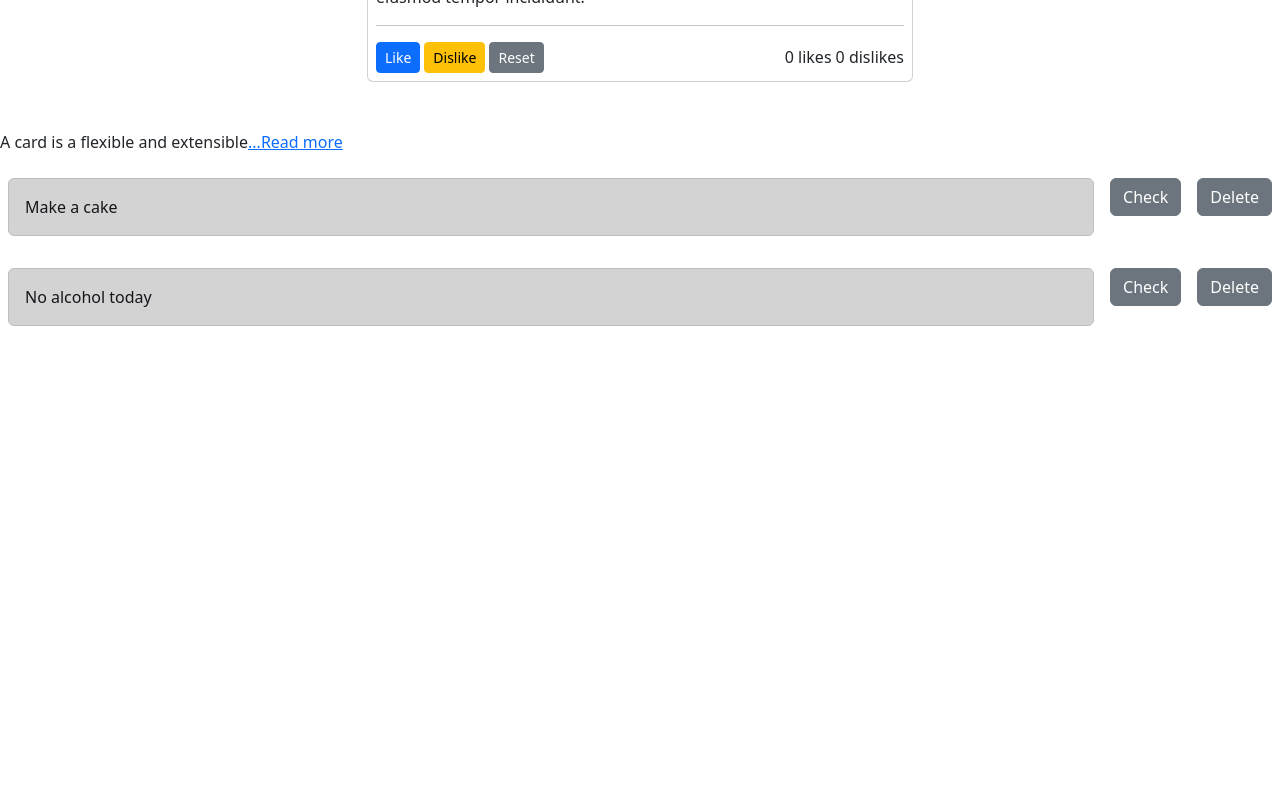
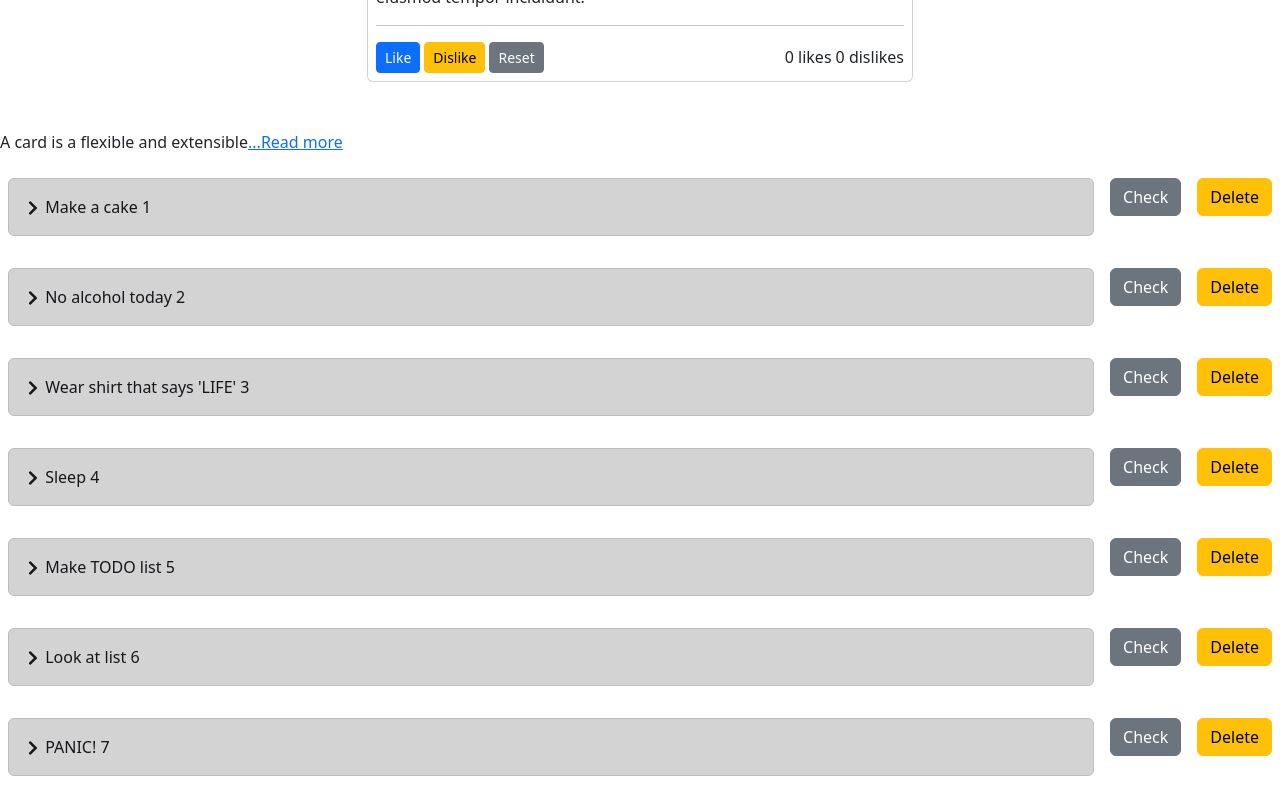
Before and after one commit to simmona92/React-lesson, a React (Create React App) app: page / in a window 1280 px wide. Shown: the part 1381-2181 px from the top of the page. Before the commit the page ends 1731 px from the top, so only its background shows below. Built offline with nearby package versions, Linux system fonts and the light colour scheme.

Commit message:
Add files via upload

```diff
--- a/src/Components/Task/Task.js
+++ b/src/Components/Task/Task.js
@@ -1,17 +1,18 @@
 import React from 'react'
-import Tasks from '../Tasks/Tasks'
+import Tasks from '../Tasks/Tasks';
+import {FaCheck, FaChevronRight} from "react-icons/fa";
 
 function Task(props) {
-    let {taskTitle, status} = props;
+    let {id, taskTitle, status, changeStatus, deleteTask} = props;
   return (
-    <div class="d-flex">
-        <div class="p-2 flex-grow-1">
-            <div class="alert alert-dark" role="alert">{taskTitle}</div>
+    <div className="d-flex">
+        <div className="p-2 flex-grow-1">
+            <div className= {status? "alert alert-success":"alert alert-dark"}  role="alert">{status? <FaCheck/>:<FaChevronRight/>} {taskTitle} {id}</div>
         </div>
-        <div class="p-2"><button type="button" class="btn btn-secondary">Check</button></div>
-        <div class="p-2"><button type="button" class="btn btn-secondary">Delete</button></div>
+        <div onClick = {() => changeStatus(id)} className="p-2"><button type="button" className="btn btn-secondary">{status? "Done":"Check"}</button></div>
+        <div onClick = {() => deleteTask(id)} className="p-2"><button type="button" className="btn btn-warning">Delete</button></div>
     </div>
   )
 }
 
-export default Task
+export default Task;
--- a/src/Components/Tasks/Tasks.js
+++ b/src/Components/Tasks/Tasks.js
@@ -1,26 +1,70 @@
-import React from 'react'
+import React from 'react';
+import { useState } from 'react';
 import Task from '../Task/Task';
 import { v4 as uuidv4 } from 'uuid';
 
-function Tasks() {
-    let allTasks = [
+let data = [
     {
+        id: 1,
         taskTitle: "Make a cake",
         status: false
     },
     {
+        id: 2,
         taskTitle: "No alcohol today",
+        status: false
+    },
+    {
+        id: 3,
+        taskTitle: "Wear shirt that says 'LIFE'",
+        status: false
+    },
+    {
+        id: 4,
+        taskTitle: "Sleep",
+        status: false
+    },
+    {
+        id: 5,
+        taskTitle: "Make TODO list",
+        status: false
+    },
+    {
+        id: 6,
+        taskTitle: "Look at list",
+        status: false
+    },
+    {
+        id: 7,
+        taskTitle: "PANIC!",
         status: false
     }
 ];
-    let tasks = allTasks.map((task) => {
+function Tasks() {
+    const [tasks, setTasks] = useState(data);
+
+    const changeStatus = (id) => {
+        const updateData = [...data];
+        updateData.forEach((task) => {
+            if(task.id == id){
+                task.status = true;
+            };
+        });
+        setTasks(updateData);
+    };
+    const deleteTask = (id) => {
+        setTasks(tasks.filter((task) =>
+            task.id !== id
+        ));
+    }
+    let AllTasks = tasks.map((task) => {
         return (
-            <Task key = {uuidv4()} taskTitle = {task.taskTitle} />
+            <Task id = {task.id} taskTitle = {task.taskTitle} status = {task.status} changeStatus = {changeStatus} deleteTask = {deleteTask}/>
         );
     });
   return (
     <div>
-        {tasks}
+        {AllTasks}
     </div>
   );
 }
```
Lines whose indentation alone changed are shown as unchanged.
